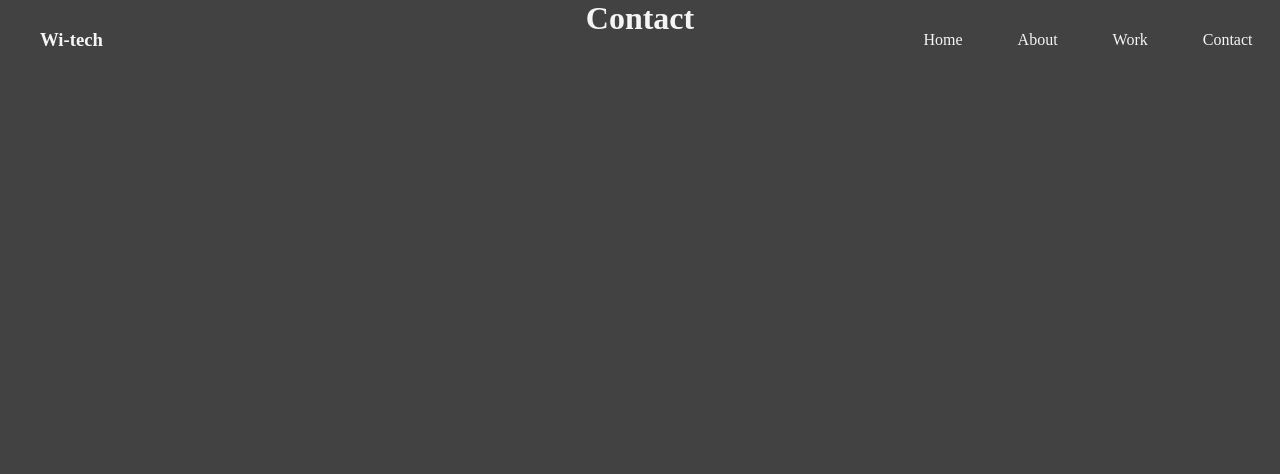
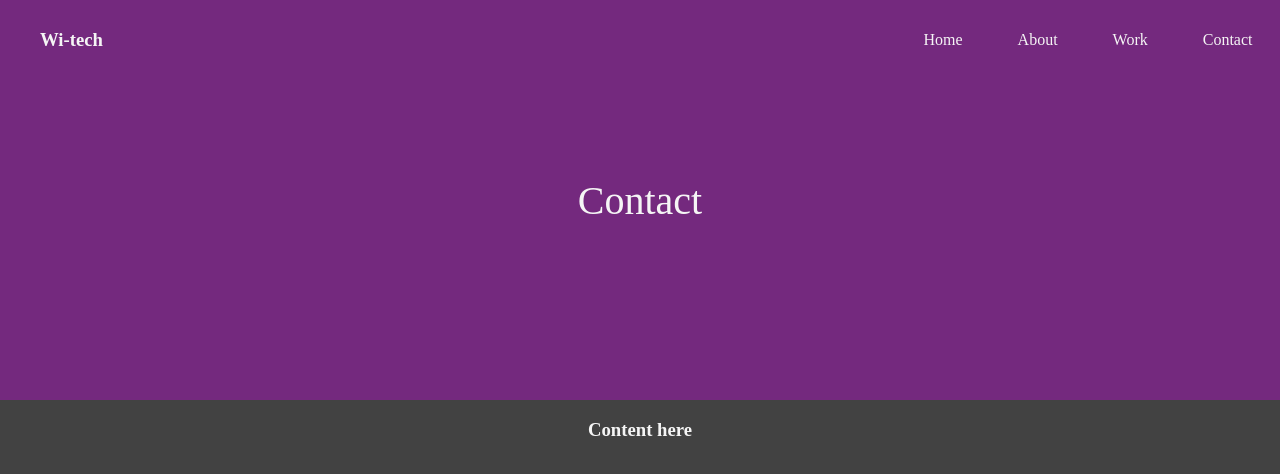
Before and after one commit to BuddhaTheChef/fl-2020, a React (Create React App) app: page /contact in a window 1280 px wide. Shown: the top 474 px of the page. Built offline with nearby package versions, Linux system fonts and the light colour scheme.

Commit message:
adding in styles

```diff
--- a/src/App.css
+++ b/src/App.css
@@ -148,6 +148,27 @@ background-color: rgb(66,66,66);
 }
 
 
+
+.main-contact-div {
+  width: 100%;
+  display: flex;
+}
+
+.header-contact-div {
+width: 100%;
+height: 50vh;
+display: flex;
+justify-content: center;
+align-items: center;
+background-color: rgb(116, 41, 126);
+}
+
+.lower-contact-div {
+  color: whitesmoke;
+  height: 60vh;
+}
+
+
 .title {
   display: contents;
 }
--- a/src/components/Contact/Contact.js
+++ b/src/components/Contact/Contact.js
@@ -4,7 +4,12 @@ export default class Contact extends Component {
     render() {
         return (
             <div>
-                <h1 className="title">Contact</h1>
+            <div className="main-contact-div">
+                <div className="header-contact-div"><p style={{padding: '95px', fontSize: '40px'}}>Contact</p></div>
+            </div>
+            <div className="lower-contact-div">
+                <h3>Content here</h3>
+            </div>
             </div>
         )
     }
```
